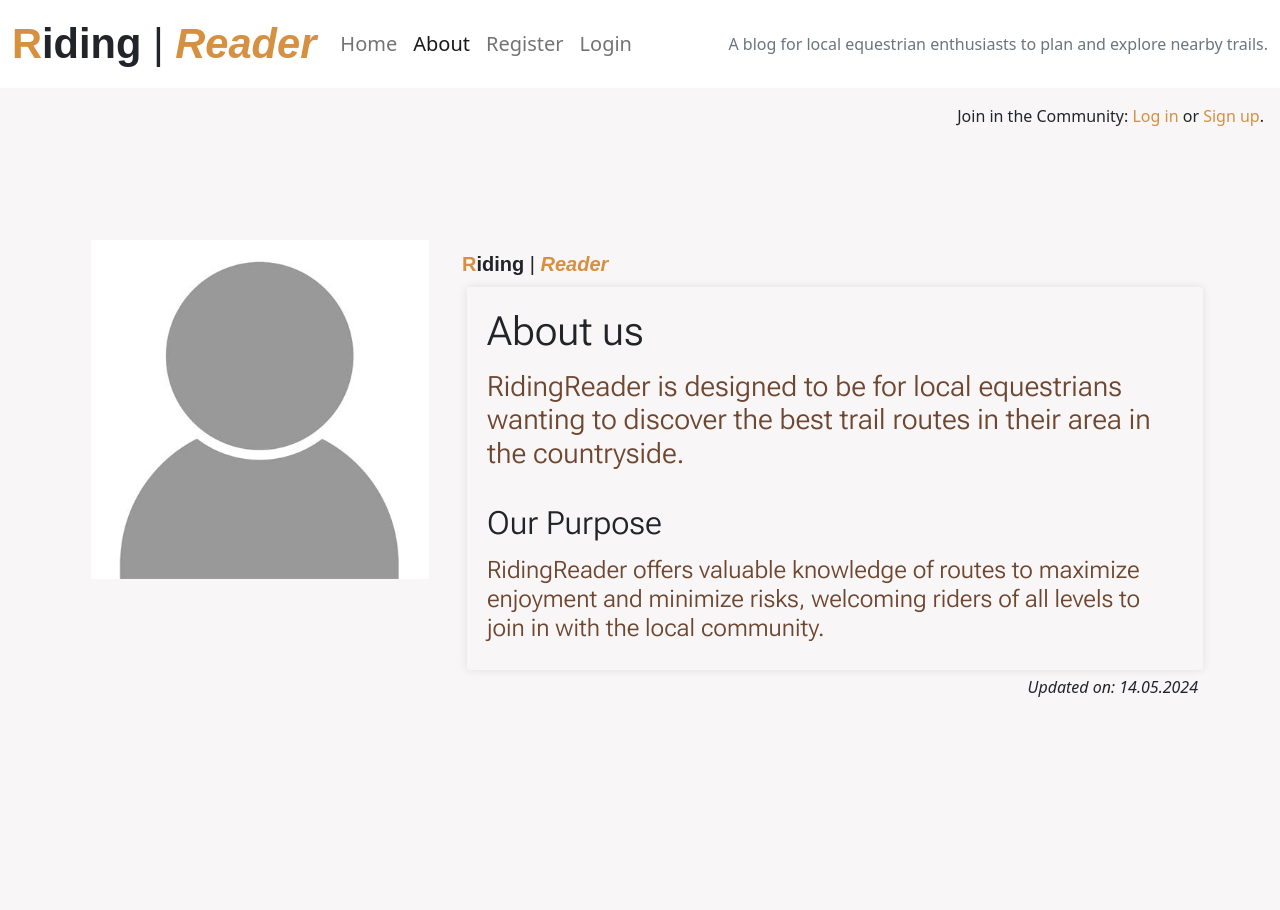
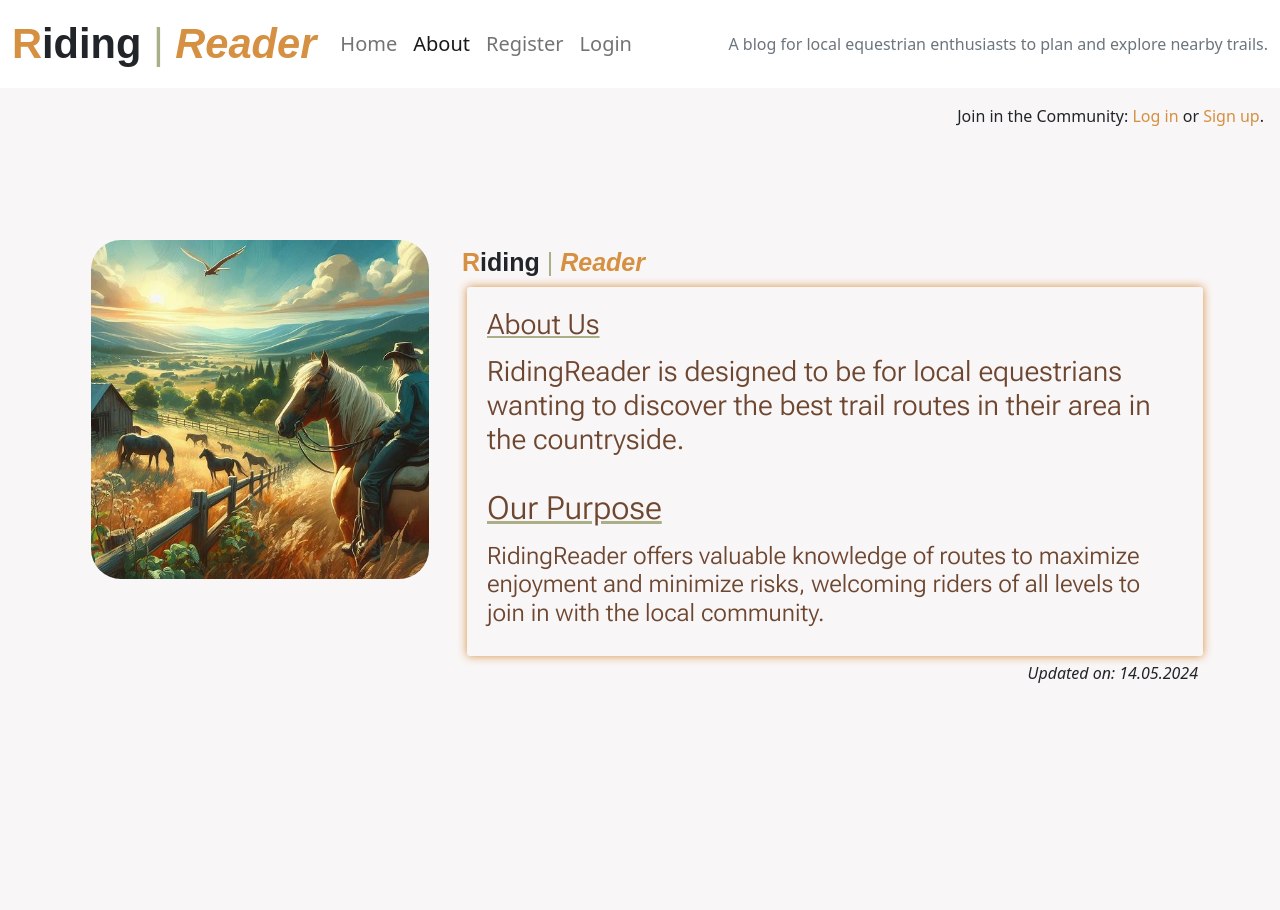
Before and after one commit to rach4el/codeblog, a Django app: page /about/ in a window 1280 px wide. Shown: the top 910 px of the page. Run offline with Django 4.2, Linux system fonts and the light colour scheme; data that the repository does not hold is empty; some libraries are stand-ins or nearby versions.

Commit message:
updated styling to about page

```diff
--- a/about/templates/about/about.html
+++ b/about/templates/about/about.html
@@ -8,26 +8,26 @@
 <div class="container mt-5">
     <div class="row">
         <div class="col-4 col-md-4 text-center about-image">
-            <img src="{% static 'images/nobody.jpg' %}" style="width: 95%;">
+            <img src="{% static 'images/riderabout2.jpg' %}" class ="img-about" style="width: 95%;">
         </div>
         <div class="col-8">
             <!-- About page title -->
             <h2>
-                <span class="about-brand-text">
+                <span class="about-logo about-brand-text">
                     <span class="orange-font">R</span>iding
-                    <span class="thin">|</span>
+                    <span class="green-font thin">|</span>
                     <span class="orange-font italic">Reader</span>
                 </span>
             </h2>
             <!-- About page text description -->
             <div class="about-container">
                 <div class="section">
-                    <h1 class="about-title">About us</h1>
+                    <h3 class="about-title about-underline">About Us</h1>
                     <h3 class="about-text">RidingReader is designed to be for local equestrians wanting to discover the best trail routes in their area in the countryside.</h3>
                 </div>
                 <br>
                 <div class="section">
-                    <h2 class="about-title">Our Purpose</h2>
+                    <h2 class="about-title about-underline">Our Purpose</h2>
                     <h4 class="about-text">RidingReader offers valuable knowledge of routes to maximize enjoyment and minimize risks, welcoming riders of all levels to join in with the local community.</h4>
                 </div>
             </div>
--- a/static/css/style.css
+++ b/static/css/style.css
@@ -18,8 +18,12 @@ body {
     color: #212529;
     }
 
-.orange-font{
+.orange-font {
     color: #D59041;
+}
+
+.green-font {
+    color: #AAAF88;
 }
 
 .italic {
@@ -221,6 +225,7 @@ body {
     Font-family: 'Roboto Flex', sans-serif;
     font-weight: 500;
     margin-top: 1px;
+    color: #6E4730;
     overflow: hidden;
     position: relative;
     display: inline-block;
@@ -228,6 +233,10 @@ body {
     width: 100%;
 }
 
+.about-underline {
+    text-decoration: underline;
+    text-decoration-color: #AAAF88;
+}
 .about-text {
     font-family: 'Roboto Flex', sans-serif;
     background-color: #F9F6F7;
@@ -244,23 +253,20 @@ body {
     overflow: hidden;
     padding: 20px;
     background: #F9F6F7;
-    box-shadow: 0 0 10px rgba(0, 0, 0, 0.1);
+    box-shadow: 0 0 10px #D59041;
     border-radius: 3px;
-}
-
-.about-logo {
-    font-family: sans-serif;
-    font-size: 1.8rem;
-    font-weight: 450;
-    color: #5b685c;
 }
 
 .about-brand-text {
     color: #212529;
     font-family: sans-serif;
-    font-size: 20px;
+    font-size: 25px;
     font-weight: 600;
     text-indent: -2em
+}
+
+.img-about {
+    border-radius: 30px;
 }
 
 /* Formatting for media query on about page */
--- a/templates/base.html
+++ b/templates/base.html
@@ -35,7 +35,7 @@
     <nav class="navbar navbar-expand-lg navbar-light bg-white">
         <div class="container-fluid">
             <a class="navbar-brand" href="{% url 'home' %}"><span class="logo"><span class="orange-font">R</span>iding<span
-                        class="thin"> | </span><span class="orange-font"><span class="italic">Reader</a></a>
+                        class="green-font thin"> | </span><span class="orange-font"><span class="italic">Reader</a></a>
             <button class="navbar-toggler" type="button" data-bs-toggle="collapse" data-bs-target="#navbarText"
                 aria-controls="navbarText" aria-expanded="false" aria-label="Toggle navigation">
                 <span class="navbar-toggler-icon"></span>
```
Also changed, not shown: static/images/rider2.jpg (added), static/images/riderabout.jpg (added), static/images/riderabout2.jpg (added), 5 other files.
